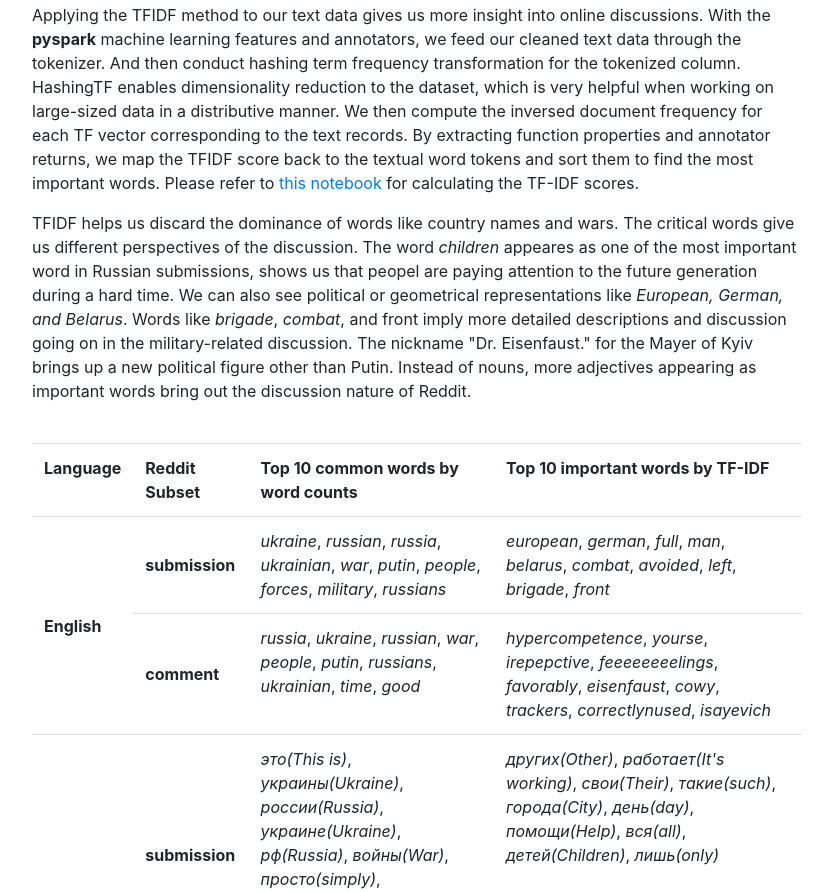
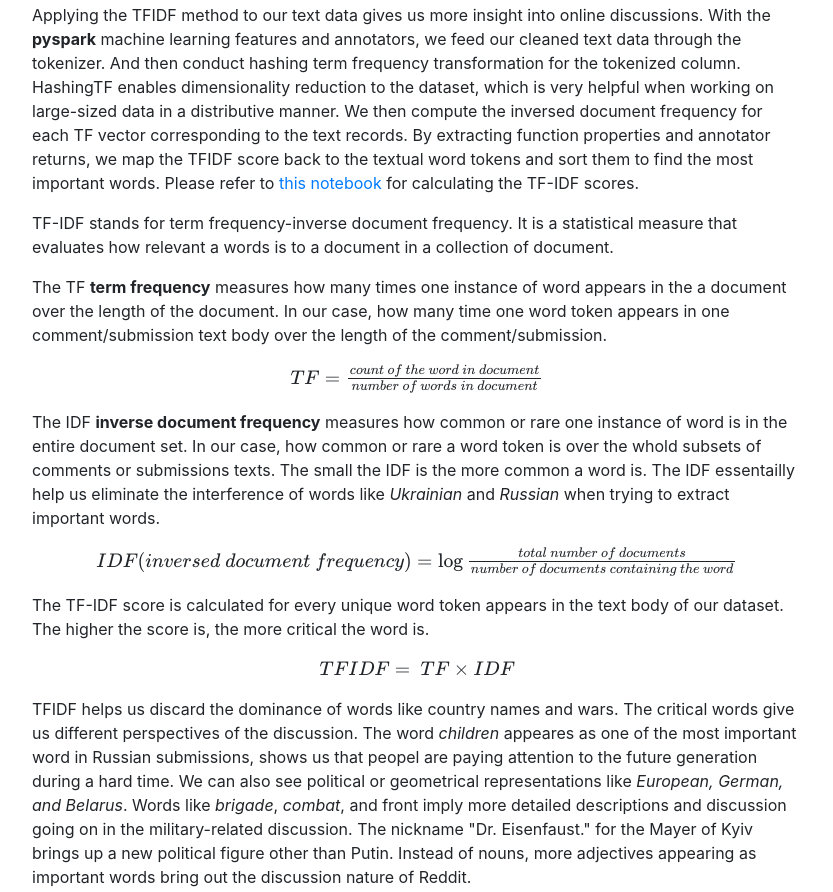
Before and after one commit to hss0727/502-project-group23, a plain HTML site: page NLP.html in a window 1280 px wide. Shown: the part 5140-6032 px from the top of the page, without its empty margins (223-1056 px from the left). Drawn offline with nearby package versions, Linux system fonts and the light colour scheme.

Commit message:
add tfidf equation

```diff
--- a/NLP.html
+++ b/NLP.html
@@ -17,6 +17,12 @@
 
   <!-- Custom styles for this template -->
   <link href="css/styles.css" rel="stylesheet">
+
+  <script src="https://polyfill.io/v3/polyfill.min.js?features=es6"></script>
+  <script id="MathJax-script" async
+          src="https://cdn.jsdelivr.net/npm/mathjax@3/es5/tex-mml-chtml.js">
+  </script>
+
 </head>
 
 <body>
@@ -320,6 +326,37 @@
         href="https://github.com/gu-anly502/fall-2022-project-eda-adb-project-group-23/TFIDF.ipynb">this notebook</a>
       for calculating the TF-IDF scores.
     </p>
+    <p>
+      TF-IDF stands for term frequency-inverse document frequency. It is a statistical measure that evaluates how relevant a words is to a document in a collection of document.
+    </p>
+    <p>
+      The TF <b>term frequency</b> measures how many times one instance of word appears in the a document over the length of the document. In our case, how many time one word token appears in one comment/submission text body over the length of the comment/submission.
+    </p>
+    <center>
+      <p>
+        \(TF = \frac{count\ of\ the\ word\ in\ document}{number\ of\ words\ in\ document}\)
+      </p>
+    </center>
+    <p>
+      The IDF <b>inverse document frequency</b> measures how common or rare one instance of word is in the entire document set.
+      In our case, how common or rare a word token is over the whold subsets of comments or submissions texts. The small the IDF is
+      the more common a word is. The IDF essentailly help us eliminate the interference of words like <i>Ukrainian</i> and <i>Russian</i> when trying to extract important words.
+    </p>
+    <center>
+      <p>
+        \(IDF (inversed\ document\ frequency) = \log \frac{total\ number\ of\ documents}{number\ of\ documents\ containing\ the\ word}\)
+      </p>
+    </center>
+    <p>
+      The TF-IDF score is calculated for every unique word token appears in the text body of our dataset. The higher the score is, the more critical the word is.
+    </p>
+
+    <center>
+      <p>
+        \(TFIDF =\ TF \times IDF\)
+      </p>
+    </center>
+
     <p>
       TFIDF helps us discard the dominance of words like country names and wars. The critical words give us different
       perspectives of the discussion. The word <i>children</i> appeares as one of the most important word in Russian
```
